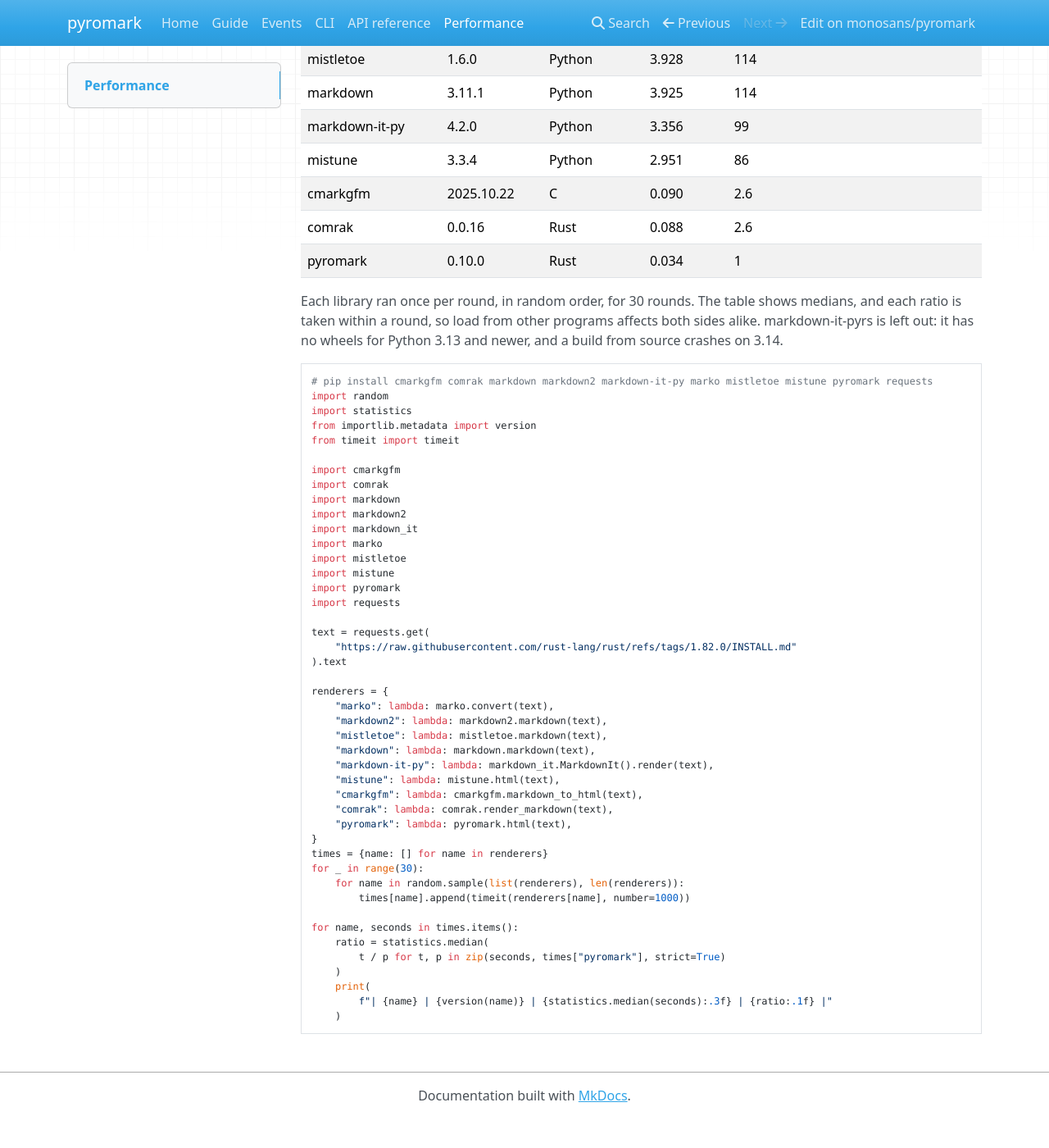
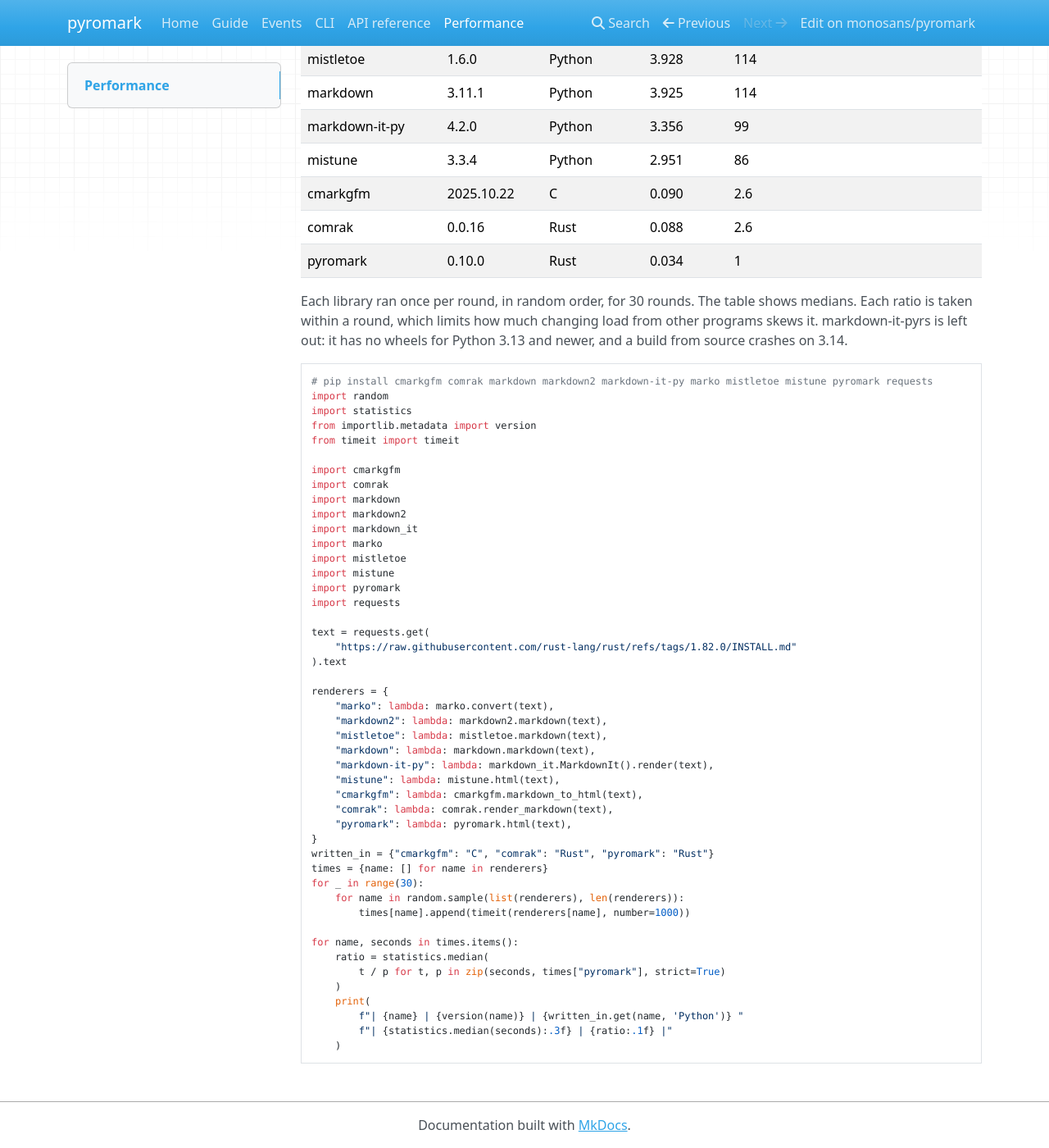
Before and after one commit to monosans/pyromark, an MkDocs documentation site: the page built from docs/performance.md, in a window 1280 px wide and 1400 px high, scrolled down 245 px. Shown: the whole window at 82% size. Built offline with MkDocs 1.6.1, drawn with Linux system fonts in a browser that asks for light colours; nearby versions of some CDN libraries; before the commit the page ends 1609 px from its top, so only the background shows below that.

Commit message:
docs: print the language column in the benchmark script, narrow the load claim

````diff
--- a/docs/performance.md
+++ b/docs/performance.md
@@ -14,7 +14,7 @@
 | comrak         | 0.0.16     | Rust       | 0.088   | 2.6                        |
 | pyromark       | 0.10.0     | Rust       | 0.034   | 1                          |
 
-Each library ran once per round, in random order, for 30 rounds. The table shows medians, and each ratio is taken within a round, so load from other programs affects both sides alike. markdown-it-pyrs is left out: it has no wheels for Python 3.13 and newer, and a build from source crashes on 3.14.
+Each library ran once per round, in random order, for 30 rounds. The table shows medians. Each ratio is taken within a round, which limits how much changing load from other programs skews it. markdown-it-pyrs is left out: it has no wheels for Python 3.13 and newer, and a build from source crashes on 3.14.
 
 ```python
 # pip install cmarkgfm comrak markdown markdown2 markdown-it-py marko mistletoe mistune pyromark requests
@@ -49,6 +49,7 @@
     "comrak": lambda: comrak.render_markdown(text),
     "pyromark": lambda: pyromark.html(text),
 }
+written_in = {"cmarkgfm": "C", "comrak": "Rust", "pyromark": "Rust"}
 times = {name: [] for name in renderers}
 for _ in range(30):
     for name in random.sample(list(renderers), len(renderers)):
@@ -59,6 +60,7 @@
         t / p for t, p in zip(seconds, times["pyromark"], strict=True)
     )
     print(
-        f"| {name} | {version(name)} | {statistics.median(seconds):.3f} | {ratio:.1f} |"
+        f"| {name} | {version(name)} | {written_in.get(name, 'Python')} "
+        f"| {statistics.median(seconds):.3f} | {ratio:.1f} |"
     )
 ```
````
